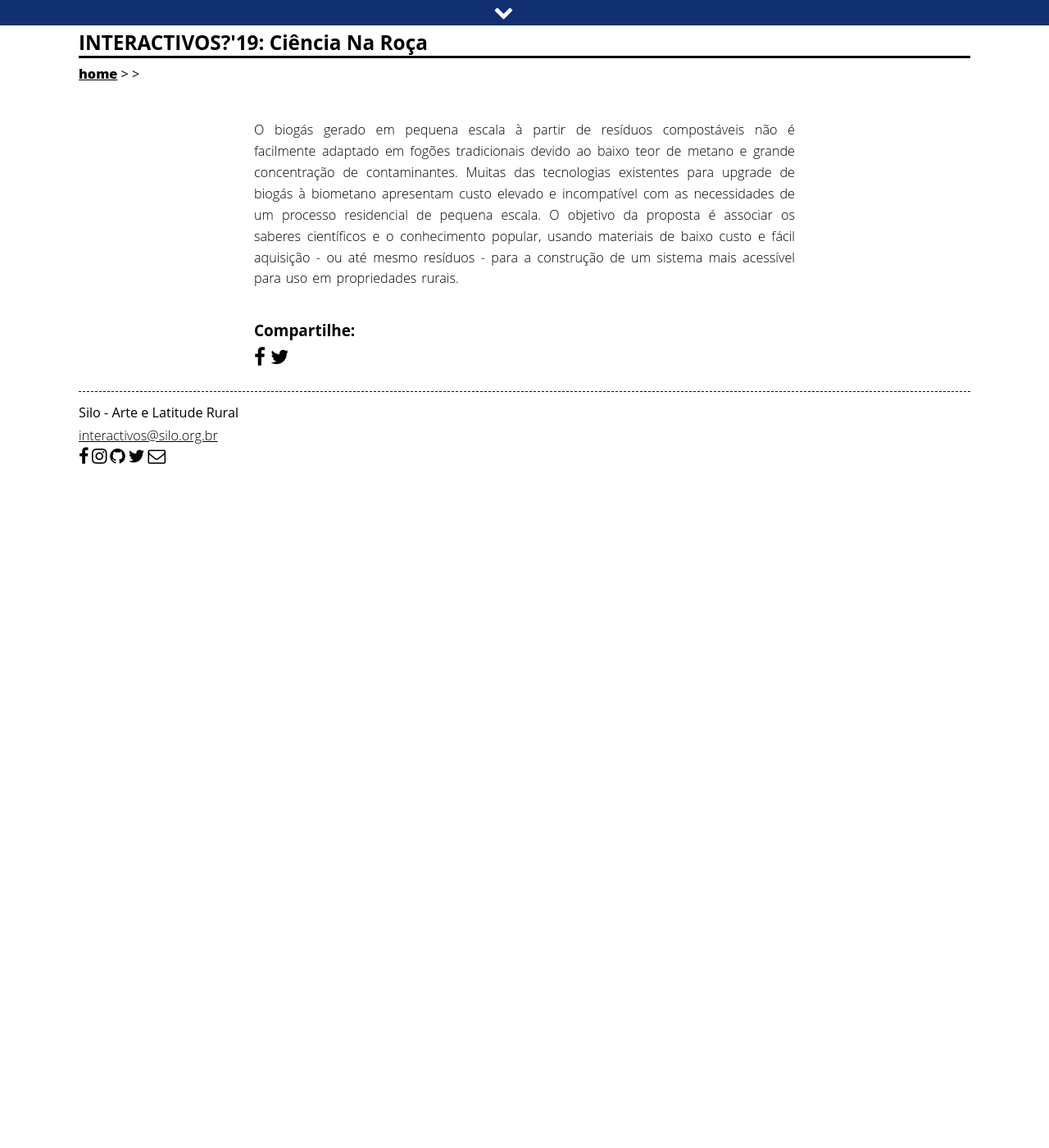
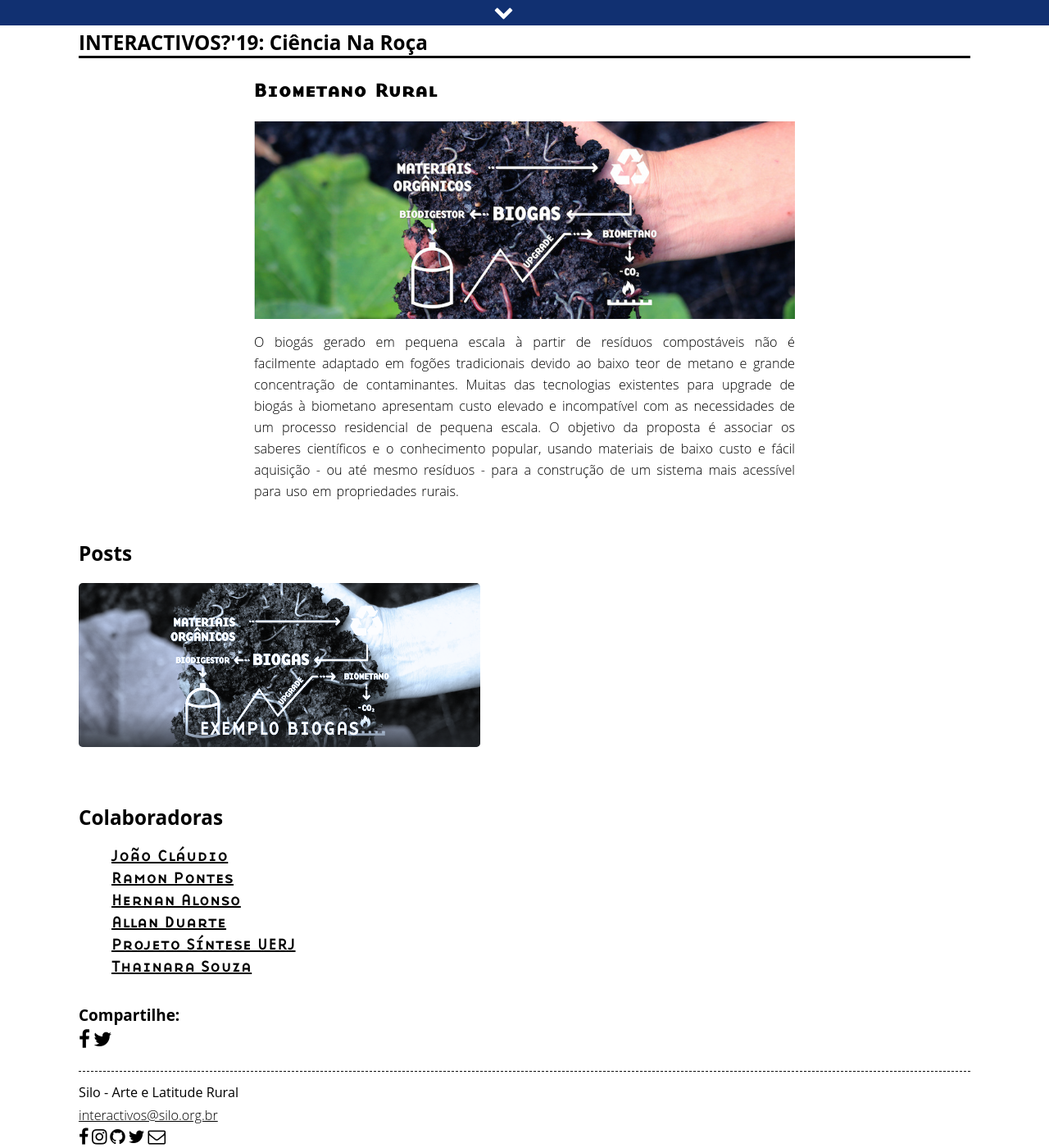
Before and after one commit to associacaosilo/interactivos2019, a Jekyll site: the page built from _pages/biometano.md, in a window 1280 px wide and 1400 px high. Shown: the whole window at 82% size. Built offline with Jekyll 4.4.1, drawn with Linux system fonts in a browser that asks for light colours; nearby versions of some CDN libraries; some of the changed lines change nothing that is shown.

Commit message:
Update biometano.md

```diff
--- a/_pages/biometano.md
+++ b/_pages/biometano.md
@@ -6,16 +6,16 @@ cover: media/images/covers/biometano.jpg
 permalink: /biometano/
 people:
   - name: João Cláudio
-    url: sendto:joaoclaudioufrrj@gmail.com
+    url: mailto:joaoclaudioufrrj@gmail.com
   - name: Ramon Pontes
     url: http://www.instagram.com/ravvov
   - name: Hernan Alonso
     url: http://www.instagram.com/hernaturezas
- - name: Allan Duarte
+  - name: Allan Duarte
     url: http://www.instagram.com/4llanduarte
- - name: Projeto Síntese UERJ
+  - name: Projeto Síntese UERJ
     url: http://www.instagram.com/projetosinteseuerj
-    -name: Thainara Gavassi
-    url:
+  - name: Thainara Souza
+    url: mailto:thainaragavassi@hotmail.com
 ---
 O biogás gerado em pequena escala à partir de resíduos compostáveis não é facilmente adaptado em fogões tradicionais devido ao baixo teor de metano e grande concentração de contaminantes. Muitas das tecnologias existentes para upgrade de biogás à biometano apresentam custo elevado e incompatível com as necessidades de um processo residencial de pequena escala. O objetivo da proposta é associar os saberes científicos e o conhecimento popular, usando materiais de baixo custo e fácil aquisição - ou até mesmo resíduos - para a construção de um sistema mais acessível para uso em propriedades rurais.
```
